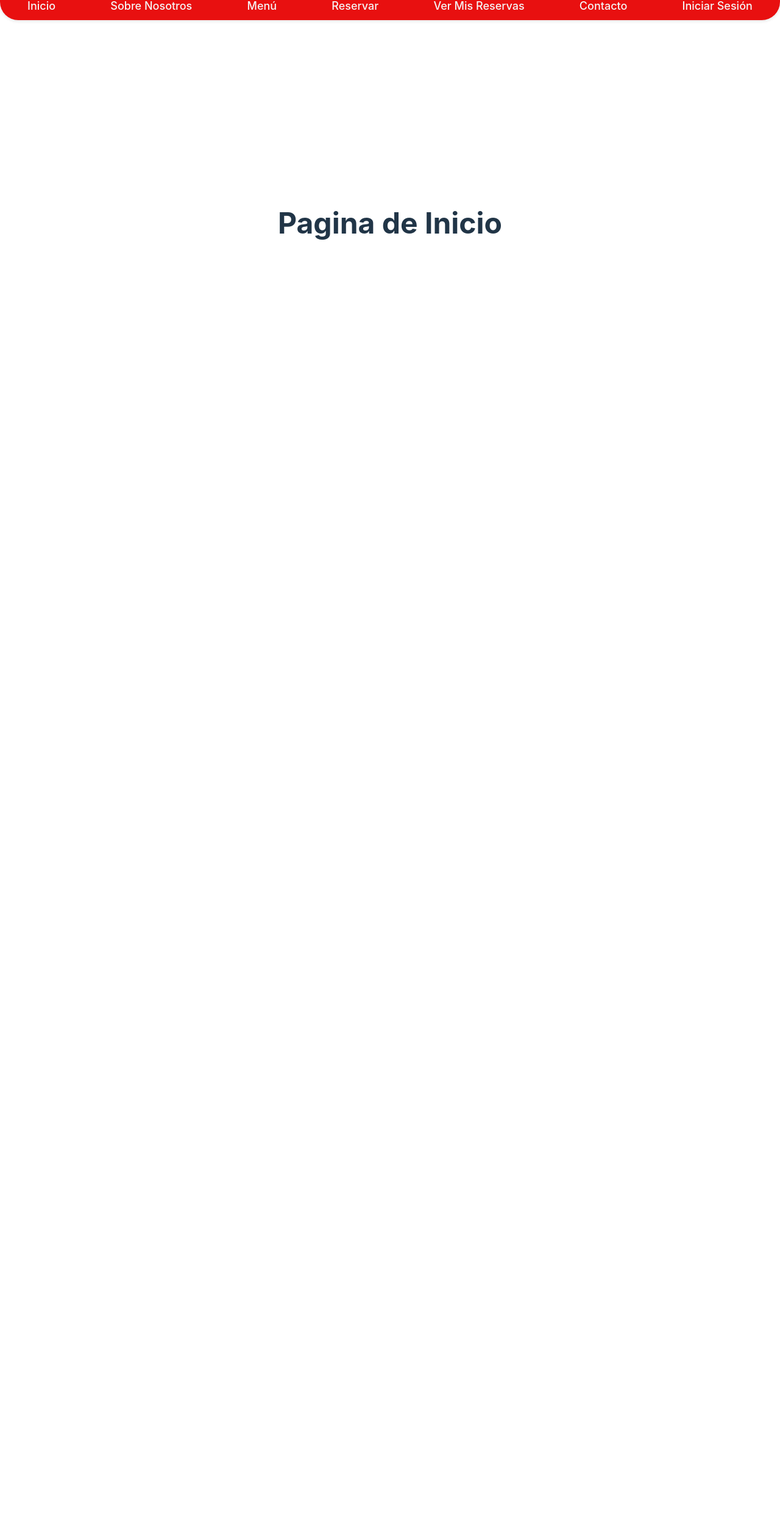
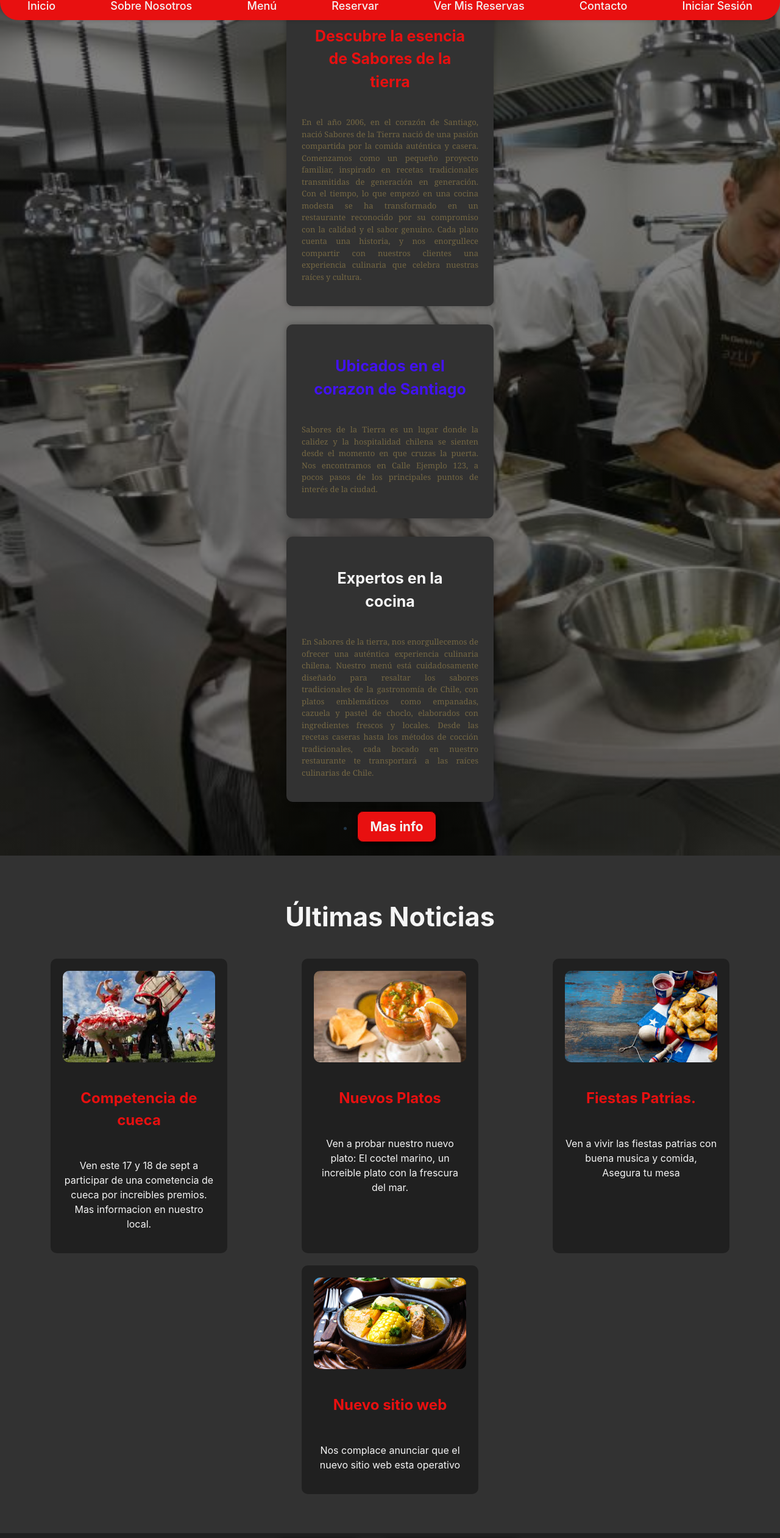
Before and after one commit to sebapoblete09/SDT-FINAL, a React (Vite) app in the folder SDT-Final/: page / in a window 1280 px wide. Shown: the part 34-2556 px from the top of the page at 61% size. Before the commit the page ends 800 px from the top, so only its background shows below. Built offline with nearby package versions, Linux system fonts and the light colour scheme.

Commit message:
inicio listo front, faltan ajustes

```diff
--- a/SDT-Final/src/App.css
+++ b/SDT-Final/src/App.css
@@ -3,6 +3,10 @@
   margin: auto;
   padding: 2rem;
   text-align: center;
+}
+
+html {
+  scroll-behavior: smooth;
 }
 
 
--- a/SDT-Final/src/Components/Home.jsx
+++ b/SDT-Final/src/Components/Home.jsx
@@ -1,11 +1,87 @@
 import React from 'react';
 import { Link } from 'react-router-dom';
-//import '../styles/Home.css'; // Asegúrate de crear este archivo para los estilos
+import '../styles/Home.css';
 
 function Home() {
   return (
-    <main>
-        <h1>Pagina de Inicio</h1>
+    <main className='home'>
+        <section id="hero">
+          <h1>Sabores de la Tierra</h1>
+          <h2>Donde la tradición y la pasión por la comida chilena se unen</h2>
+          <li><Link to="/menu" className='button'>Menú</Link></li>
+        </section>
+
+        <section id="About-us">
+          <h2>Nuestra Historia</h2>
+          <div className='Card'>
+            <nav className="Esencia">
+                <h3>Descubre la esencia de Sabores de la tierra</h3>
+                <p>En el año 2006, en el corazón de Santiago, nació Sabores de la Tierra nació de una pasión compartida por la comida auténtica y casera. Comenzamos como un pequeño proyecto familiar, inspirado en recetas tradicionales transmitidas de generación en generación. Con el tiempo, lo que empezó en una cocina modesta se ha transformado en un restaurante reconocido por su compromiso con la calidad y el sabor genuino. Cada plato cuenta una historia, y nos enorgullece compartir con nuestros clientes una experiencia culinaria que celebra nuestras raíces y cultura.</p>
+              </nav>
+          </div>
+
+          <div className='Card'>
+              <nav className="Lugar">
+                <h3>Ubicados en el corazon de Santiago</h3>
+                <p>Sabores de la Tierra es un lugar donde la calidez y la hospitalidad chilena se sienten desde el momento en que cruzas la puerta. Nos encontramos en Calle Ejemplo 123, a pocos pasos de los principales puntos de interés de la ciudad.</p>
+              </nav>
+          </div>
+
+          <div className='Card'>
+            <nav className="Especialidad">
+                <h3>Expertos en la cocina</h3>
+                <p>En Sabores de la tierra, nos enorgullecemos de ofrecer una auténtica experiencia culinaria chilena. Nuestro menú está cuidadosamente diseñado para resaltar los sabores tradicionales de la gastronomía de Chile, con platos emblemáticos como empanadas, cazuela y pastel de choclo, elaborados con ingredientes frescos y locales. Desde las recetas caseras hasta los métodos de cocción tradicionales, cada bocado en nuestro restaurante te transportará a las raíces culinarias de Chile.</p>
+            </nav>
+          </div>
+
+          <div className="button-container">
+            <li><Link to="/sobre-nosotros" className='button'>Mas info</Link></li>
+          </div>
+
+
+
+        </section>
+
+
+        <section id="events-news">
+          <div className="news-section">
+            <h2>Últimas Noticias</h2>
+            <div className="news-container">
+                <div className="news-item">
+                    <img src="/src/img/cueca.jpeg" alt="Noticia 1"/>
+                    <h3>Competencia de cueca</h3>
+                    <p>Ven este 17 y 18 de sept a participar de una cometencia de cueca por increibles premios. Mas informacion en nuestro local.</p>
+                </div>
+                <div className="news-item">
+                    <img src="/src/img/coctel.jpeg" alt="Noticia 2"/>
+                    <h3>Nuevos Platos</h3>
+                    <p>Ven a probar nuestro nuevo plato: El coctel marino, un increible plato con la frescura del mar.</p>
+                </div>
+                <div className="news-item">
+                    <img src="/src/img/Fiestas.jpeg" alt="Noticia 3"/>
+                    <h3>Fiestas Patrias.</h3>
+                    <p>Ven a vivir las fiestas patrias con buena musica y comida, Asegura tu mesa</p>
+                </div>
+                <div className="news-item">
+                    <img src="/src/img/Cazuela-Dia-Cocina-Chilena-.jpg" alt="Noticia 4"/>
+                    <h3>Nuevo sitio web</h3>
+                    <p>Nos complace anunciar que el nuevo sitio web esta operativo
+                    </p>
+                </div>
+            </div>
+        </div>
+       </section>
+
+       <section>
+
+       </section>
+
+      <section id="Adm_reserva">
+        <li><Link to="/reservar" className='button'>Reservar</Link></li>
+        <li><Link to="/mis-reservas" className='button'>Cancelar Reserva</Link></li>
+      </section>
+
+
     </main>
   );
 }
--- a/SDT-Final/src/Components/Menu.jsx
+++ b/SDT-Final/src/Components/Menu.jsx
@@ -58,7 +58,7 @@ function Menu() {
 
         {/* Botón de descargar menú */}
       <div className="downloadMenu-container">
-        <a href="/menu.pdf" className="downloadMenu" target="_blank" rel="noopener noreferrer">
+        <a href="/src/menu/Menu.pdf" download="Sabores_De_La_Tierra.pdf" className="downloadMenu" target="_blank" rel="noopener noreferrer">
           Descargar Menú
         </a>
       </div>
--- /dev/null
+++ b/SDT-Final/src/styles/Home.css
@@ -0,0 +1,238 @@
+
+.home{
+
+}
+h1 {
+    font-size: 4.5em;
+}
+
+h2 {
+    font-size: 2.7em;
+    color: whitesmoke;
+}
+
+h3 {
+    font-size: 2em;
+}
+
+p {
+    font-size: 1.24em;
+}
+
+.container {
+    max-width: 1400px;
+    margin: auto;
+}
+
+
+
+.button {
+    font-size: 1.3em;
+    font-weight: bold;
+    padding: 12px 20px;
+    border-radius: 10px;
+    border: 1px solid rgb(0, 0, 0.5);
+    box-shadow: 2px 2px 10px rgb(0, 0, 0.5);
+    color: whitesmoke;
+    background-color: #e81010;
+    cursor: pointer;
+    text-decoration: none;
+}
+
+
+.button span {
+    cursor: pointer;
+    display: inline-block;
+    position: relative;
+}
+
+.button span:after {
+    content: '\00bb';
+    position: absolute;
+    opacity: 0;
+    top: 0;
+    right: -20px;
+}
+
+.button:hover span {
+    padding-right: 25px;
+    transition: 0.5s;
+}
+
+.button:hover span:after {
+    opacity: 1;
+    right: 0;
+}
+
+.button:hover {
+    background-color: #323232;
+    color: #e81010;
+}
+
+#hero {
+    padding-top: 50%;
+    margin: 100px;
+    display: flex;
+    align-items: center;
+    justify-content: center;
+    text-align: center;
+    flex-direction: column;
+    height: 100vh;
+    color: whitesmoke;
+    background-image: linear-gradient(
+        0deg,
+        rgba(0, 0, 0, 0.5),
+        rgb(0, 0, 0, 0.5)
+    ),
+    url("/src/img/Cazuela-Dia-Cocina-Chilena-.jpg");
+    background-repeat: no-repeat;
+    background-size: cover;
+}
+
+#hero h1 {
+    margin-bottom: 10px; /* Ajusta este valor para reducir el espacio */
+}
+
+#hero h2 {
+    margin-top: 20px;
+    margin-bottom: 100px; /* Ajusta este valor para reducir el espacio */
+}
+
+#About-us {
+    padding: 2rem;
+    background-color: #323232;
+    height: auto; /* Permite que la altura se ajuste al contenido */
+    background-image: linear-gradient(
+        0deg,
+        rgba(0, 0, 0, 0.5),
+        rgb(0, 0, 0, 0.5)
+    ),
+    url("/src/img/Cocineros.jpg");
+    background-repeat: no-repeat;
+    background-size: cover;
+    text-align: center;
+    display: flex;
+    flex-direction: column;
+    align-items: center;
+}
+
+
+#About-us p{
+    font-family:Georgia, 'Times New Roman', Times, serif;
+    color:#746743;
+    padding: 5px;
+    font-size: small;
+    text-align: justify;
+
+}
+
+.Card {
+    background-color: #323232;
+    border-radius: 10px;
+    padding: 20px;
+    margin: 15px; /* Espacio entre tarjetas */
+    flex: 1; /* Asegura que todas las tarjetas tengan el mismo tamaño */
+    max-width: 300px; /* Ajusta el tamaño máximo de las tarjetas */
+    height: 450px;
+    box-shadow: 0 0 10px rgba(0, 0, 0, 0.3);
+    display: flex;
+    flex-direction: column;
+    justify-content: space-between;
+}
+
+
+.Info {
+    display: flex;
+    flex-wrap: wrap;
+    align-items: flex-start;
+    justify-content: center;
+    gap: 20px;
+    padding: 20px;
+    max-width: 1200px;
+}
+
+
+.button-container {
+    display: flex;
+    justify-content: center;
+    width: 100%;
+    margin-top: 10px;
+}
+
+.button-container .button {
+    margin-left: 0; /* Elimina el margen a la izquierda si lo deseas */
+}
+
+
+.Esencia h3{
+    color: #e81010;
+    margin: 10px 0;
+    font-size: 25px;
+}
+
+.Lugar h3{
+    color: #4212f2;
+    margin: 10px 0;
+    font-size: 25px;
+}
+
+.Especialidad h3{
+    color:whitesmoke;
+    margin: 10px 0;
+    font-size: 25px;
+}
+
+
+
+#events-news {
+    padding: 2rem;
+    background-color: #323232;
+    color: whitesmoke;
+}
+
+.news-section {
+    text-align: center;
+    margin-bottom: 2rem;
+}
+
+.news-container {
+    display: flex;
+    justify-content: space-around;
+    flex-wrap: wrap;
+    gap: 20px;
+}
+
+.news-item {
+    background-color: #202020;
+    border-radius: 10px;
+    padding: 20px;
+    text-align: center;
+    width: 250px;
+}
+
+.news-item img {
+    width: 100%;
+    height: 150px;
+    object-fit: cover;
+    border-radius: 10px;
+}
+
+.news-item h3 {
+    margin-top: 15px;
+    font-size: 1.5em;
+    color: #e81010;
+}
+
+.news-item p {
+    margin-top: 10px;
+    font-size: 1em;
+}
+
+
+#Adm_reserva {
+    padding-top: 20px;
+    justify-content: center;
+    background-color: #202020;
+    display: flex;
+    gap:20px
+}
```
Also changed, not shown: 1 other file (tests, documents, lock files or other folders).
